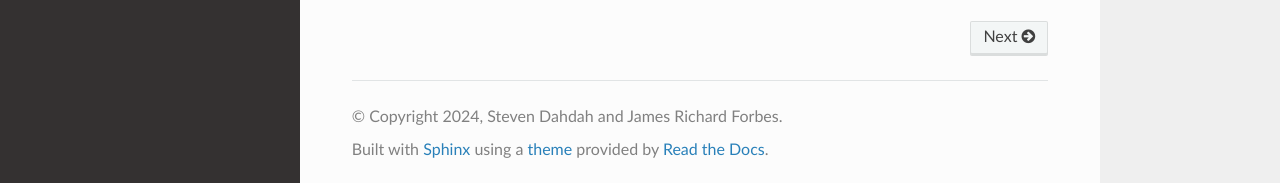
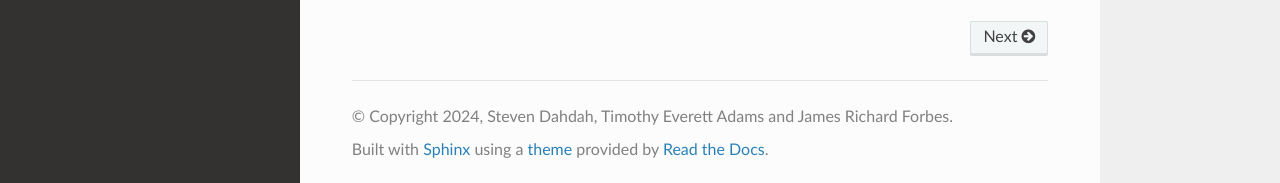
Before and after one commit to decargroup/dkpy, a Sphinx documentation site: the page built from doc/index.rst, in a window 1280 px wide and 900 px high, scrolled down 2525 px. Shown: the part 714-897 px from the top of the window. Built offline with Sphinx 7.4.7 and the Read the Docs theme 3.1.0, drawn with Linux system fonts in a browser that asks for light colours.

Commit message:
Add name to conf.py

```diff
--- a/doc/conf.py
+++ b/doc/conf.py
@@ -7,8 +7,8 @@
 # https://www.sphinx-doc.org/en/master/usage/configuration.html#project-information
 
 project = "dkpy"
-copyright = "2024, Steven Dahdah and James Richard Forbes"
-author = "Steven Dahdah and James Richard Forbes"
+copyright = "2024, Steven Dahdah, Timothy Everett Adams and James Richard Forbes"
+author = "Steven Dahdah, Timothy Everett Adams and James Richard Forbes"
 version = "0.1.9"
 release = "0.1.9"
 
```
